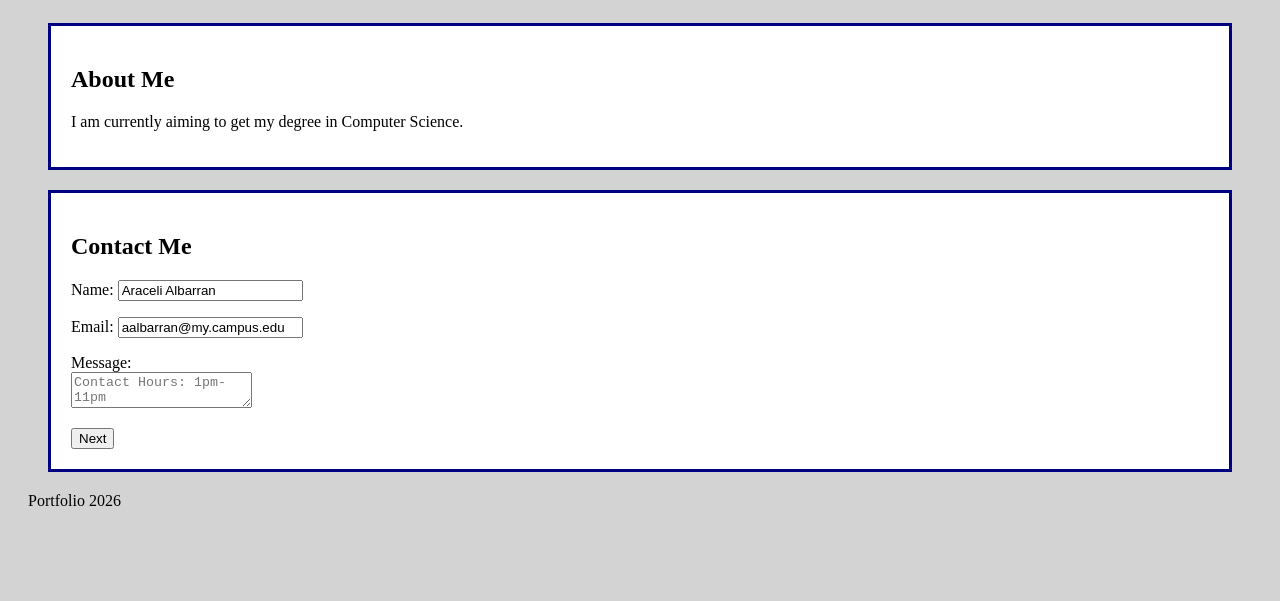
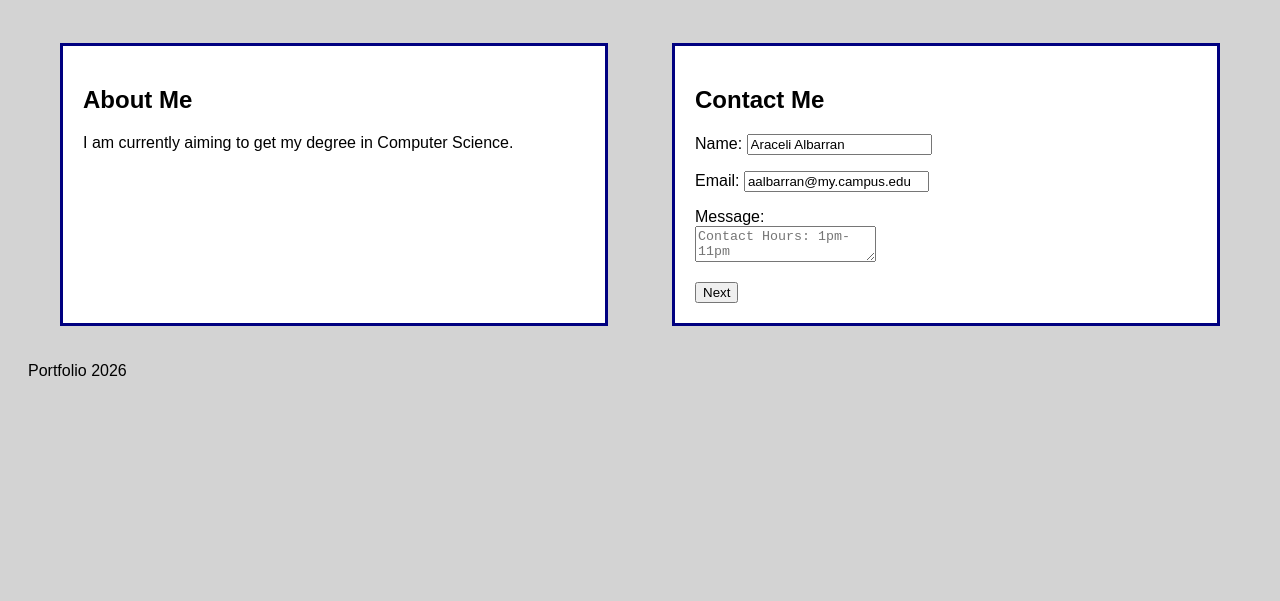
Before and after one commit to aalbarran-v/Portfolio-Project, a plain HTML site: page Araceli's-Portfolio/index.html in a window 1280 px wide. Shown: the part 199-800 px from the top of the page. Drawn offline with Linux system fonts and the light colour scheme.

Commit message:
Refactor layout structure and fix font-family declaration in CSS

```diff
--- a/Araceli's-Portfolio/index.html
+++ b/Araceli's-Portfolio/index.html
@@ -16,7 +16,7 @@
         </nav>
     </header>
 
-    <main>
+    <main class="layout-container">
         <section class="box">
             <h1>About Me</h1>
             <p>I am currently aiming to get my degree in Computer Science.</p>
--- a/Araceli's-Portfolio/style.css
+++ b/Araceli's-Portfolio/style.css
@@ -1,7 +1,7 @@
 body {
     background-color: lightgray;
     color: black;
-    font-family: Arial sans-serif;
+    font-family: Arial, sans-serif;
     padding: 20px;
 }
 
@@ -27,6 +27,26 @@ p {
     border: 3px solid navy;
 }
 
+.layout-container {
+    display: flex;
+    flex-direction: column;
+    gap: 16px;
+
+}
+
+@media (min-width: 768px) {
+    .layout-container {
+        display: grid;
+        grid-template-columns: repeat(2, 1fr);
+        gap: 24px;
+    }
+}
+@media (min-width: 1200px) {
+    .layout-container {
+        max-width: 1200px;
+        margin: 0 auto;;
+    }
+}
 
 img {
     max-width: 300px;
```
